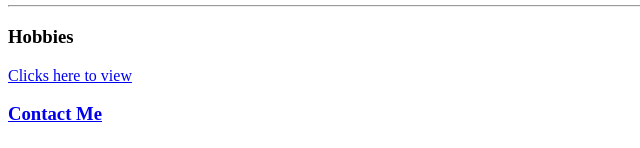
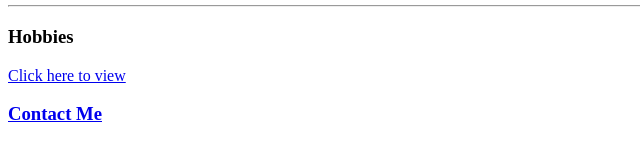
Before and after one commit to Badenla/resume, a plain HTML site: page index.html in a window 1280 px wide. Shown: the part 649-797 px from the top of the page, 0-640 px from the left. Drawn offline with Linux system fonts and the light colour scheme.

Commit message:
Update index.html

```diff
--- a/index.html
+++ b/index.html
@@ -72,7 +72,7 @@
     </table>
     <hr noshades>
     <h3><strong>Hobbies</strong></h3>
-    <a href="hobbies.html">Clicks here to view</a>
+    <a href="hobbies.html">Click here to view</a>
     <h3><a href="contact.html" target="_blank">Contact Me</a></h3>
 
   </body>
```
